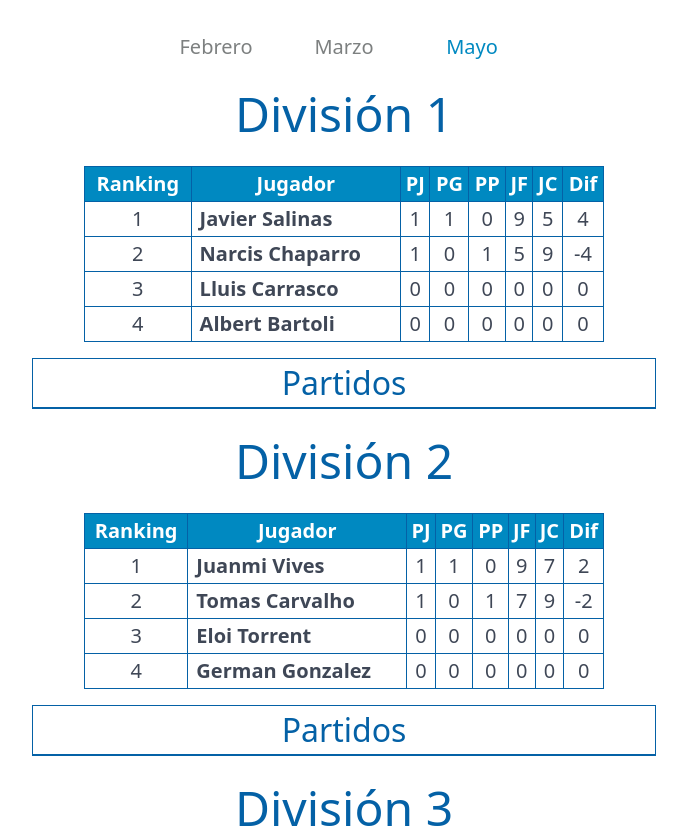
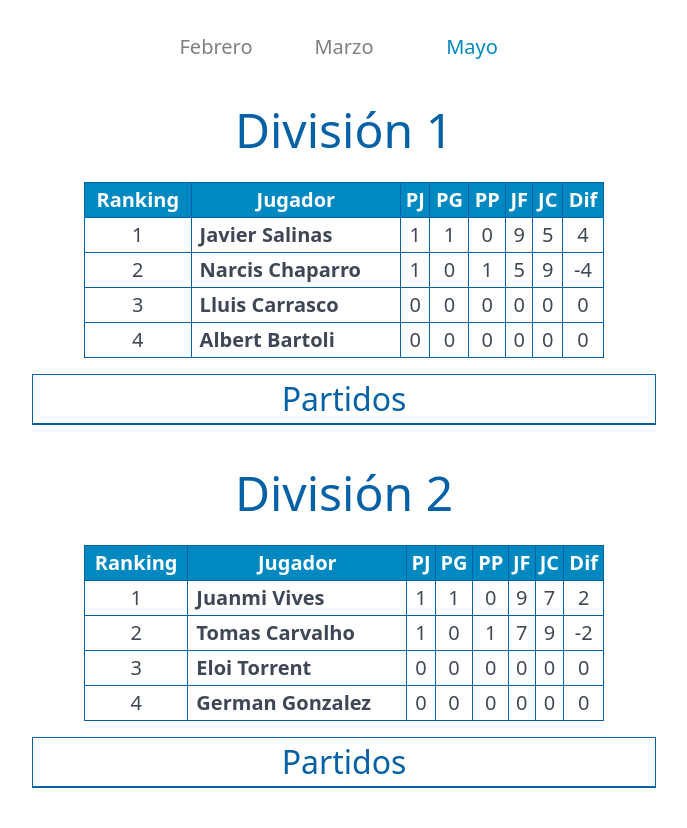
Before and after one commit to kvi-ki/tennis-matches, a Next.js app: page / in a window 1280 px wide. Shown: the top 828 px of the page, without its empty margins (296-983 px from the left). Built offline with nearby package versions, Linux system fonts and the light colour scheme.

Commit message:
style: update margin for header

```diff
--- a/src/components/header/Header.tsx
+++ b/src/components/header/Header.tsx
@@ -1,6 +1,6 @@
-export default function Header({divisionNumber} : {divisionNumber: string} ) {
+export default function Header({ divisionNumber }: { divisionNumber: string }) {
   return (
-    <h1 className="text-header text-navy text-center mb-4 lg:text-headerLg">
+    <h1 className="text-header text-navy text-center m-4 xl:text-headerLg">
       División {divisionNumber}
     </h1>
   );
```
